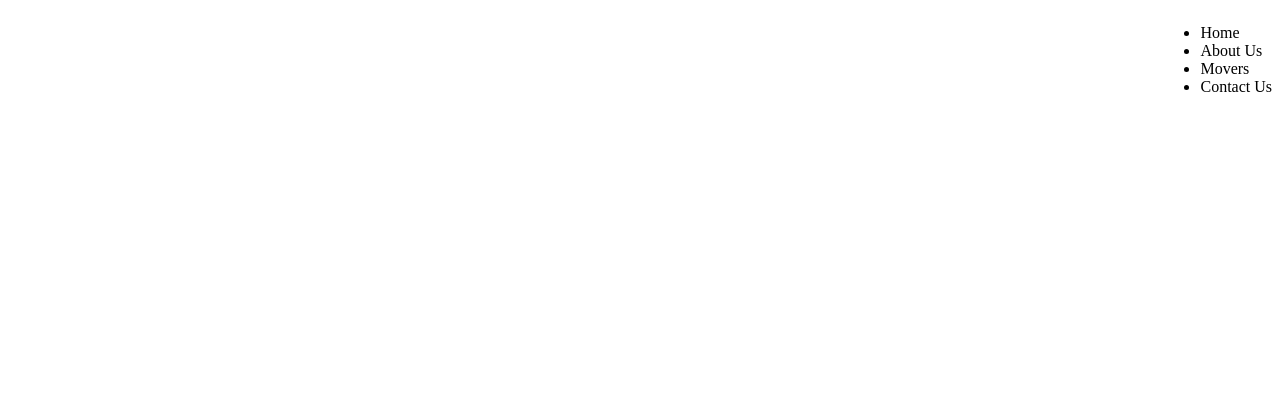
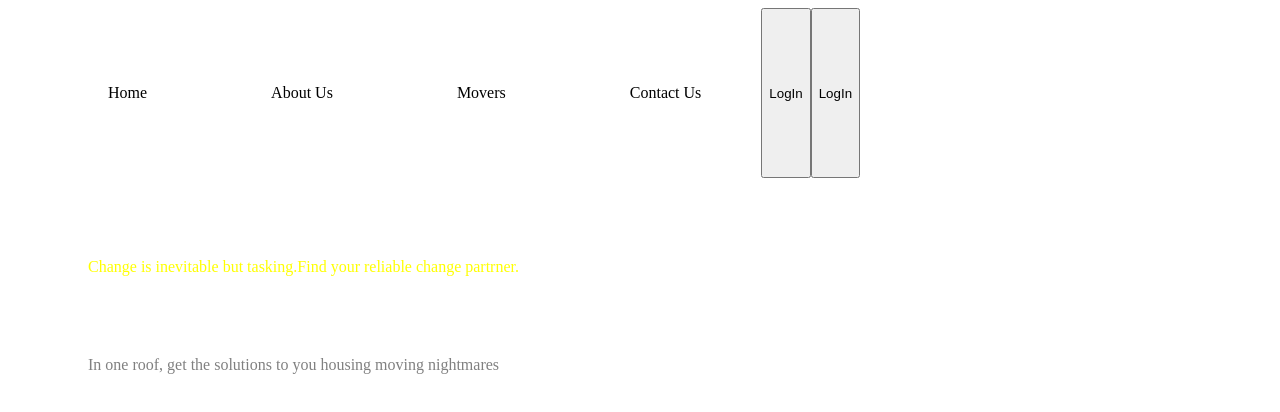
Before and after one commit to Lenkaa3792/Independent-project-2, a plain HTML site: page index.html in a window 1280 px wide. Drawn offline with Linux system fonts and the light colour scheme.

Commit message:
this commit adds paragraphs to the page

```diff
--- a/index.css
+++ b/index.css
@@ -1,4 +1,21 @@
 .nav{
-    float: right;
-    display: flex;
+
+   display: flex;
+
 }
+.nav ul{
+
+
+}
+.nav ul li{
+    display: inline-block;
+    margin: 60px;;
+}
+.p1{
+    color: yellow;
+    margin: 80px;
+}
+.p2{
+    color: gray;
+    margin: 80px;
+}
--- a/index.html
+++ b/index.html
@@ -15,8 +15,15 @@
         <li>Movers</li>
         <li>Contact Us</li>
     </ul>
+    <button>LogIn</button>
+    <button>LogIn</button>
 </nav>
 <body>
-
+    <div class="p1">
+        <p>Change is inevitable but tasking.Find your reliable change partrner.</p>
+    </div>
+    <div class="p2">
+        <p>In one roof, get the solutions to you housing moving nightmares</p>
+    </div>
 </body>
 </html>
```
